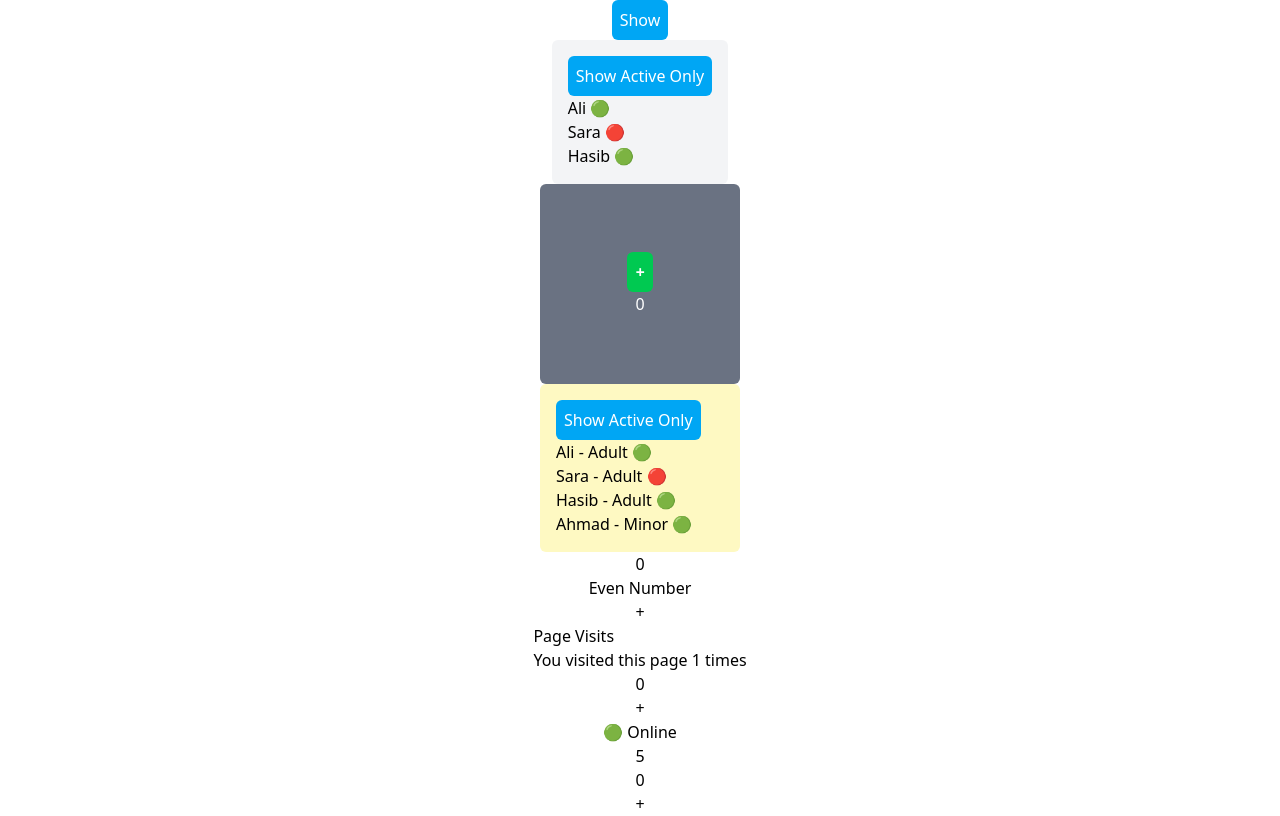
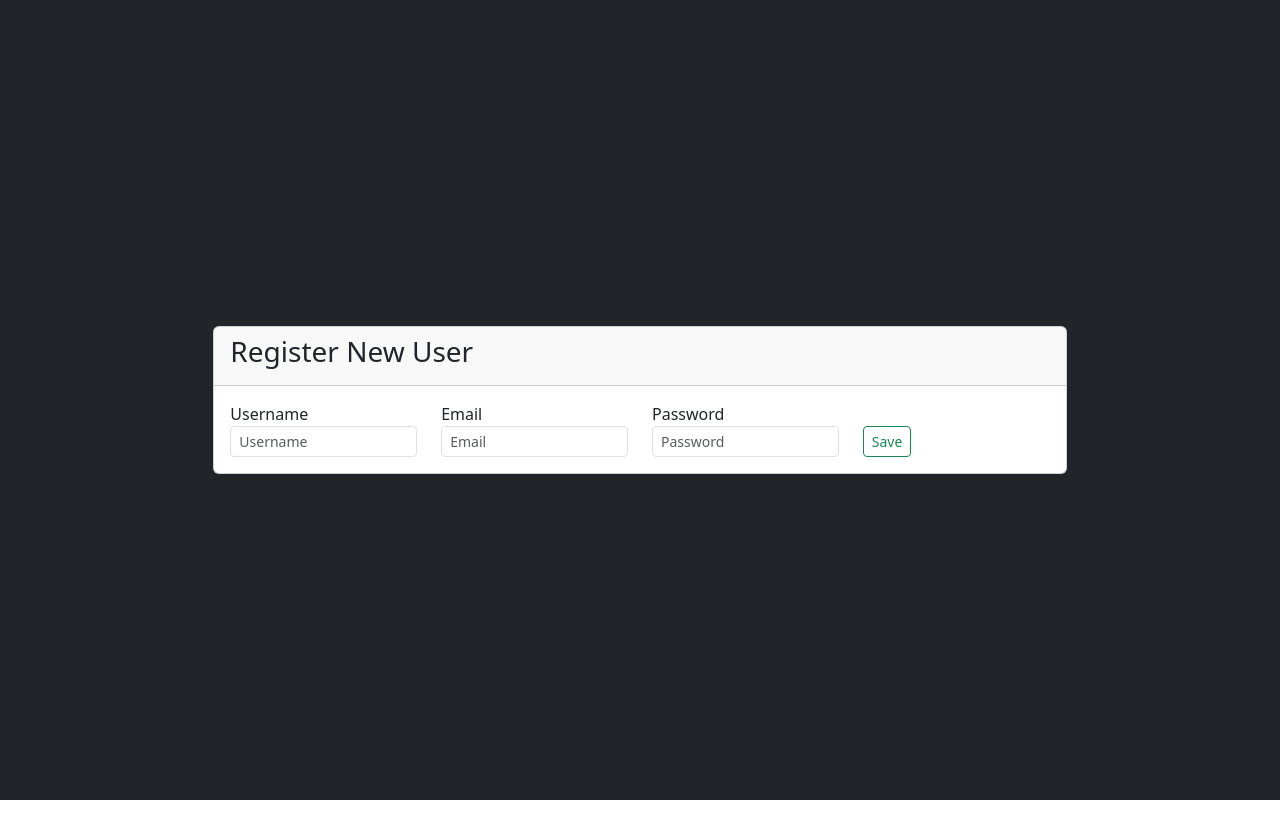
Before and after one commit to Haseebullah555/React-Practice, a React (Vite) app: page / in a window 1280 px wide. Built offline with nearby package versions, Linux system fonts and the light colour scheme.

Commit message:
Update dependencies and enhance App component with new user and post management features. Added Bootstrap and React Toastify for improved UI and notifications. Implemented user list, post creation, and registration functionalities.

```diff
--- a/package.json
+++ b/package.json
@@ -10,8 +10,10 @@
     "preview": "vite preview"
   },
   "dependencies": {
+    "bootstrap": "^5.3.8",
     "react": "^19.2.0",
-    "react-dom": "^19.2.0"
+    "react-dom": "^19.2.0",
+    "react-toastify": "^11.0.5"
   },
   "devDependencies": {
     "@eslint/js": "^9.39.1",
--- a/src/App.tsx
+++ b/src/App.tsx
@@ -1,17 +1,23 @@
+import { ToastContainer } from "react-toastify";
 import ConditionalRenderingWithLists from "./assets/components/ConditionalRenderingWithLists";
 import VisitTracker from "./assets/components/Day11HomeWork";
 import EvenOdd from "./assets/components/Day11MiniPractice";
 import TitleChanger from "./assets/components/Day12FirstMiniPractice";
 import Day12HomeWork from "./assets/components/Day12HomeWork";
 import OnlineStatus from "./assets/components/Day12SecondMiniPractice";
+import UserList from "./assets/components/Day13FirstPractice";
+import Post from "./assets/components/Day13HomeWork";
+import RegisterForm from "./assets/components/Day14HomeWork";
+import CreatePost from "./assets/components/Day14Practice";
 import DayTenHomeWork from "./assets/components/DayTenHomeWork";
 import HighNumber from "./assets/components/HighNumber";
-import ToggleText from "./assets/components/ToggleText";
+import "bootstrap/dist/css/bootstrap.min.css";
+
 
 export default function App() {
   return (
-    <div className="min-h-screen flex items-center justify-center flex-col">
-      <ToggleText />
+    <div className="min-h-screen flex items-center justify-center flex-col bg-dark">
+      {/* <ToggleText />
       <ConditionalRenderingWithLists />
       <HighNumber />
       <DayTenHomeWork />
@@ -19,7 +25,12 @@ export default function App() {
       <VisitTracker />
       <TitleChanger />
       <OnlineStatus />
-      <Day12HomeWork />
+      <Day12HomeWork /> */}
+      {/* <UserList/>
+      <Post/>
+      <CreatePost/> */}
+      <RegisterForm/>
+      <ToastContainer/>
     </div>
   )
 }
--- a/src/assets/components/Day12HomeWork.tsx
+++ b/src/assets/components/Day12HomeWork.tsx
@@ -1,19 +1,22 @@
 import { useEffect, useState } from "react";
 
 function Day12HomeWork() {
-    const [counter, setCounter] = useState(0);
     const [timer, setTimer] = useState(0);
+    const [isRunning, setIsRunning] = useState(false);
     useEffect(() => {
+        if (!isRunning) return;
         const interval = setInterval(() => {
             setTimer(prev => prev + 1);
         }, 1000);
         return () => clearInterval(interval);
-    }, [timer]);
+    }, [isRunning]);
     return (
         <>
             <h1>{timer}</h1>
-            <h1>{counter}</h1>
-            <button onClick={() => { setCounter(counter + 1) }}>+</button>
+            {/* <button onClick={() => { setIsRunning(!isRunning) }}>{isRunning ? "Stop" : "Start"}</button>  */}
+            <button onClick={() => setIsRunning(true)}>Start</button>
+            <button onClick={() => setIsRunning(false)}>Stop</button>
+            <button onClick={() => setTimer(0)}>Reset</button>
         </>
     )
 }
--- /dev/null
+++ b/src/assets/components/Day13FirstPractice.tsx
@@ -0,0 +1,44 @@
+import { useEffect, useState } from "react";
+interface User {
+    id: number;
+    name: string;
+    email: string;
+}
+function UserList() {
+    const [users, setUsers] = useState<User[]>([]);
+    const [loading, setLoading] = useState(true);
+
+    useEffect(() => {
+        fetch("https://jsonplaceholder.typicode.com/users")
+            .then(res => res.json())
+            .then(data => {
+                setUsers(data)
+                setLoading(false);
+            });
+    }, []);
+    if (loading) return <h1>Loading...</h1>
+
+    return (
+        <>
+            <h1>All Users List</h1>
+            <table>
+                <thead>
+                    <tr>
+                        <th>Username</th>
+                        <th>Email</th>
+                    </tr>
+                </thead>
+                <tbody>
+
+                {users.map(user => (
+                    <tr key={user.id}>
+                        <td>{user.name}</td>
+                        <td>{user.email}</td>
+                    </tr>
+                ))}
+                </tbody>
+            </table>
+        </>
+    );
+}
+export default UserList;
--- /dev/null
+++ b/src/assets/components/Day13HomeWork.tsx
@@ -0,0 +1,48 @@
+import { useEffect, useState } from "react";
+
+interface Post {
+    id: number;
+    userId: number;
+    title: string;
+    body: string;
+}
+function Post() {
+    const [posts, setPosts] = useState<Post[]>([]);
+    const [loading, setLoading] = useState(true);
+
+    useEffect(() => {
+        fetch("https://jsonplaceholder.typicode.com/posts")
+            .then(res => res.json())
+            .then(data => {
+                setPosts(data)
+                setLoading(false);
+            });
+    }, []);
+    if (loading) return <h1>Loading...</h1>
+
+    return (
+        <>
+            <h1>All Posts</h1>
+            <table>
+                <thead>
+                    <tr>
+                        <th>User ID</th>
+                        <th>Title</th>
+                        <th>Content</th>
+                    </tr>
+                </thead>
+                <tbody>
+
+                {posts.map(post => (
+                    <tr key={post.id}>
+                        <td>{post.userId}</td>
+                        <td>{post.title}</td>
+                        <td>{post.body}</td>
+                    </tr>
+                ))}
+                </tbody>
+            </table>
+        </>
+    );
+}
+export default Post;
--- /dev/null
+++ b/src/assets/components/Day14HomeWork.tsx
@@ -0,0 +1,97 @@
+import React, { useState } from "react";
+import { toast } from "react-toastify";
+import "react-toastify/dist/ReactToastify.css";
+
+
+function RegisterForm() {
+    const [name, setName] = useState("");
+    const [email, setEmail] = useState("");
+    const [password, setPassword] = useState("");
+    const [loading, setLoading] = useState(false);
+    const handleSubmit = ((e: React.FormEvent) => {
+        e.preventDefault();
+        setLoading(true);
+        fetch("https://jsonplaceholder.typicode.com/users", {
+            method: "POST",
+            headers: {
+                "Content-Type": "application/json"
+            },
+            body: JSON.stringify({ name, email, password })
+        })
+            .then(res => {
+                if (!res.ok) {
+                    throw new Error("Something went wrong");
+                }
+                return res.json();
+            })
+            .then(() => {
+                toast.success("Data Saved Successfully!");
+                setName("");
+                setEmail("");
+                setPassword("");
+            })
+            .catch(() => {
+                toast.error("Failed to save data");
+            })
+            .finally(() => {
+                setLoading(false);
+            });
+    })
+    // if(loading) return <h1>Loading.........</h1>
+    return (
+        <>
+            <div className="card col-md-8">
+                <div className="card-header">
+                    <h3 className="card-title">Register New User</h3>
+                </div>
+                <div className="card-body">
+                    <form onSubmit={handleSubmit}>
+                        <div className="row">
+                            <div className="col-md-3">
+                                <label>Username</label>
+                                <input
+                                    className="form-control form-control-sm"
+                                    type="text"
+                                    placeholder="Username"
+                                    value={name}
+                                    onChange={e => setName(e.target.value)}
+                                />
+                            </div>
+                            <div className="col-md-3">
+                                <label>Email</label>
+                                <input
+                                    className="form-control form-control-sm"
+                                    type="email"
+                                    placeholder="Email"
+                                    value={email}
+                                    onChange={e => setEmail(e.target.value)}
+                                />
+                            </div>
+                            <div className="col-md-3">
+                                <label>Password</label>
+                                <input
+                                    className="form-control form-control-sm"
+                                    type="password"
+                                    placeholder="Password"
+                                    value={password}
+                                    onChange={e => setPassword(e.target.value)}
+                                />
+                            </div>
+                            <div className="col-md-3 mt-4">
+                                <button
+                                    className="btn btn-sm btn-outline-success"
+                                    type="submit"
+                                    disabled={loading}
+                                >
+                                    {loading ? "Saving..." : "Save"}
+                                </button>
+                            </div>
+                        </div>
+
+                    </form>
+                </div>
+            </div>
+        </>
+    )
+}
+export default RegisterForm;
--- /dev/null
+++ b/src/assets/components/Day14Practice.tsx
@@ -0,0 +1,50 @@
+import React, { useState } from "react";
+
+function CreatePost(){
+    const [title, setTitle] = useState("");
+    const [body, setBody] = useState("");
+    const handleSubmit = (e: React.FormEvent) =>{
+        e.preventDefault();
+        const postData = {
+            title,
+            body,
+            userId: 1
+        };
+        fetch("https://jsonplaceholder.typicode.com/posts",{
+            method: "POST",
+            headers:{
+                "Content-Type" : "application/json"
+            },
+            body: JSON.stringify(postData)
+        })
+        .then(res => res.json())
+        .then(data => {
+            alert("Post Submitted successfully!");
+            setTitle("");
+            setBody("");
+        })
+    }
+    return (
+        <>
+          <h1>Create Post</h1>
+
+          <form onSubmit={handleSubmit}>
+            <input
+              type="text"
+              placeholder="Title"
+              value={title}
+              onChange={e => setTitle(e.target.value)}
+            />
+
+            <textarea
+              placeholder="Body"
+              value={body}
+              onChange={e => setBody(e.target.value)}
+            />
+
+            <button type="submit">Submit</button>
+          </form>
+        </>
+      );
+}
+export default CreatePost;
```
Also changed, not shown: 1 other file (tests, documents, lock files or other folders).
